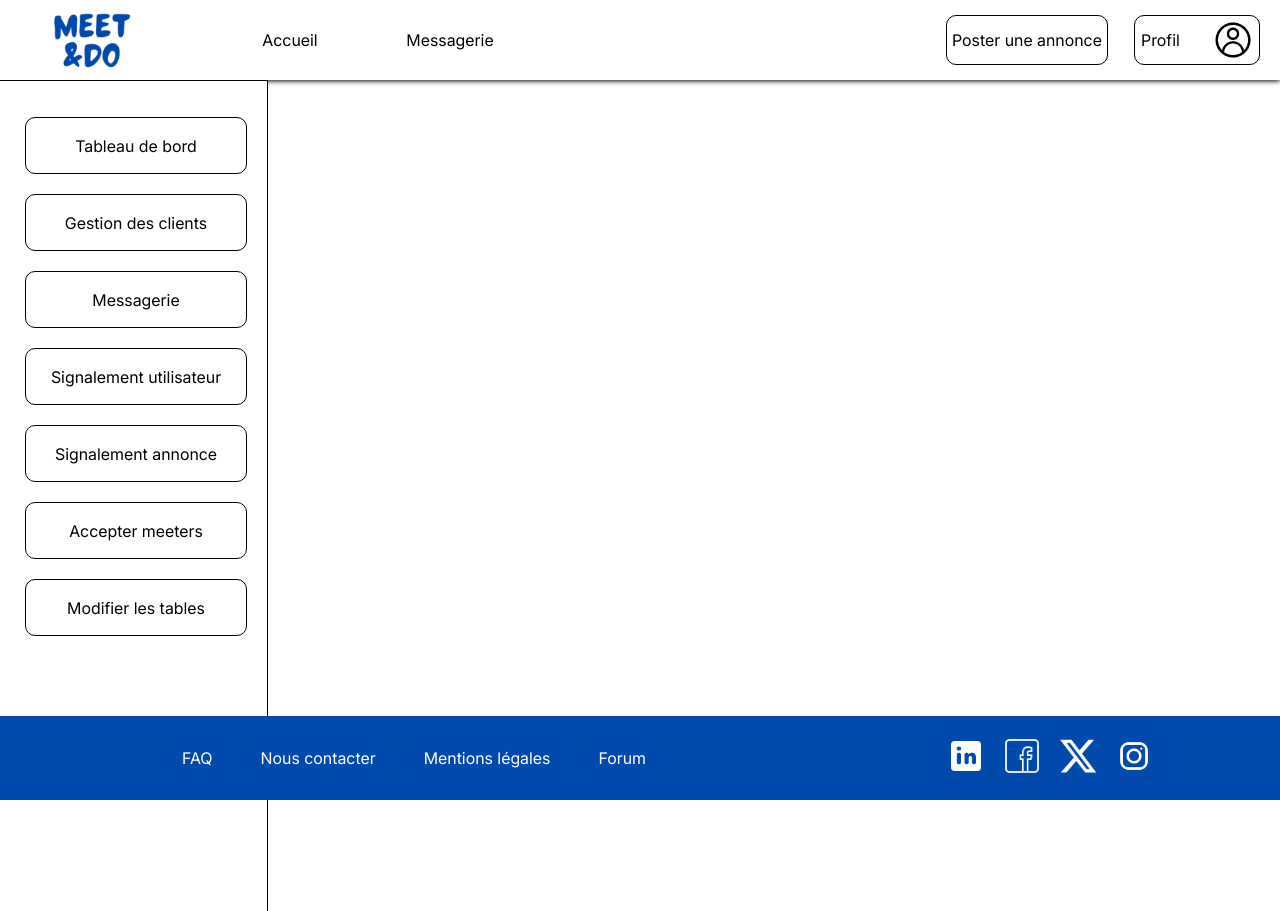
After one commit to integeek/Meet-Do, a PHP site: page /Page/GestionClients.html in a window 1280 px wide. The commit adds this page. Run offline with PHP 8.4, Linux system fonts and the light colour scheme.

Commit message:
component sidebar admin

```diff
--- /dev/null
+++ b/Page/GestionClients.html
@@ -0,0 +1,42 @@
+<!DOCTYPE html>
+<html lang="en">
+<head>
+    <meta charset="UTF-8">
+    <meta name="viewport" content="width=device-width, initial-scale=1.0">
+    <title>Gestion clients</title>
+    <link rel="stylesheet" type="text/css" href="../component/Footer.css">
+    <link rel="stylesheet" type="text/css" href="../component/Navbar.css">
+    <link rel="stylesheet" type="text/css" href="../component/BoutonBleu.css">
+    <link rel="stylesheet" type="text/css" href="../component/BoutonRouge.css">
+    <link rel="stylesheet" type="text/css" href="../component/SideBarAdmin.css">
+    <link rel="stylesheet" href="../Style/GestionClients.css">
+</head>
+<body>
+    <header>
+        <div id="navbar-container" class="navbar-container"></div>
+    </header>
+    <main>
+        <div id="sidebar-container" class="sidebar-container"></div>
+
+
+
+        <script src="../component/Navbar.js"></script>
+        <script>
+            document.getElementById('navbar-container').innerHTML = Navbar(true, "..");
+        </script>
+        <script src="../component/navAction.js"></script>
+        <script src="../component/SideBarAdmin.js"></script>
+        <script>
+            document.getElementById('sidebar-container').innerHTML = SideBarAdmin(true, "..");
+        </script>
+
+    </main>
+    <footer id="footer-container" class="footer-container">
+        <script src="../component/Footer.js"></script>
+        <script>
+            document.getElementById('footer-container').innerHTML = Footer("..");
+        </script>
+    </footer>
+
+</body>
+</html>
--- /dev/null
+++ b/Style/GestionClients.css
@@ -0,0 +1,47 @@
+.side-links li {
+    list-style-type: none;
+    margin: 20px;
+    margin-top: 0;
+}
+
+.side-links li:hover {
+    background: #64A0FB;
+    border-radius: 10px;
+}
+
+.side-links ul {
+    padding: 0;
+    margin: 0;
+}
+
+.side-links a {
+    display: flex;
+    color: black;
+    align-items: center;
+    justify-content: center;
+    width: 200px;
+    height: 35px;
+    text-align: center;
+    margin: 5px auto;
+    border: 1px solid black;
+    border-radius: 10px;
+    text-decoration: none;
+    padding: 10px;
+    white-space: nowrap;
+    overflow: hidden;
+    text-overflow: ellipsis;
+}
+
+.main-sidelinks {
+    display: flex;
+    margin-left: -35px;
+    flex-direction: column;
+    align-items: flex-start;
+    position: absolute;
+    background: white;
+    height: 100vh;
+    color: black;
+    padding: 15px 0px 15px 0px;
+    border-right: 1px solid black;
+    border-top: 1px solid black;
+}
--- a/component/Footer.css
+++ b/component/Footer.css
@@ -1,6 +1,14 @@
 #footer-container {
     background-color: #004AAD;
 }
+
+footer {
+    position: fixed;
+    bottom: 0;
+    left: 0;
+    width: 100%;
+}
+
 
 .footer-container {
     display: flex;
--- /dev/null
+++ b/component/SideBarAdmin.css
@@ -0,0 +1,47 @@
+.side-links li {
+    list-style-type: none;
+    margin: 20px;
+    margin-top: 0;
+}
+
+.side-links li:hover {
+    background: #64A0FB;
+    border-radius: 10px;
+}
+
+.side-links ul {
+    padding: 0;
+    margin: 0;
+}
+
+.side-links a {
+    display: flex;
+    color: black;
+    align-items: center;
+    justify-content: center;
+    width: 200px;
+    height: 35px;
+    text-align: center;
+    margin: 5px auto;
+    border: 1px solid black;
+    border-radius: 10px;
+    text-decoration: none;
+    padding: 10px;
+    white-space: nowrap;
+    overflow: hidden;
+    text-overflow: ellipsis;
+}
+
+.main-sidelinks {
+    display: flex;
+    margin-left: -35px;
+    flex-direction: column;
+    align-items: flex-start;
+    position: absolute;
+    background: white;
+    height: 100vh;
+    color: black;
+    padding: 15px 0px 15px 0px;
+    border-right: 1px solid black;
+    border-top: 1px solid black;
+}
--- /dev/null
+++ b/component/SideBarAdmin.js
@@ -0,0 +1,15 @@
+function SideBarAdmin() {
+    return `
+        <div class="main-sidelinks">
+            <ul class="side-links">
+                <li><a href="#">Tableau de bord</a></li>
+                <li><a href="#">Gestion des clients</a></li>
+                <li><a href="#">Messagerie</a></li>
+                <li><a href="#">Signalement utilisateur</a></li>
+                <li><a href="#">Signalement annonce</a></li>
+                <li><a href="#">Accepter meeters</a></li>
+                <li><a href="#">Modifier les tables</a></li>
+            </ul>
+        </div>
+`;
+};
```
